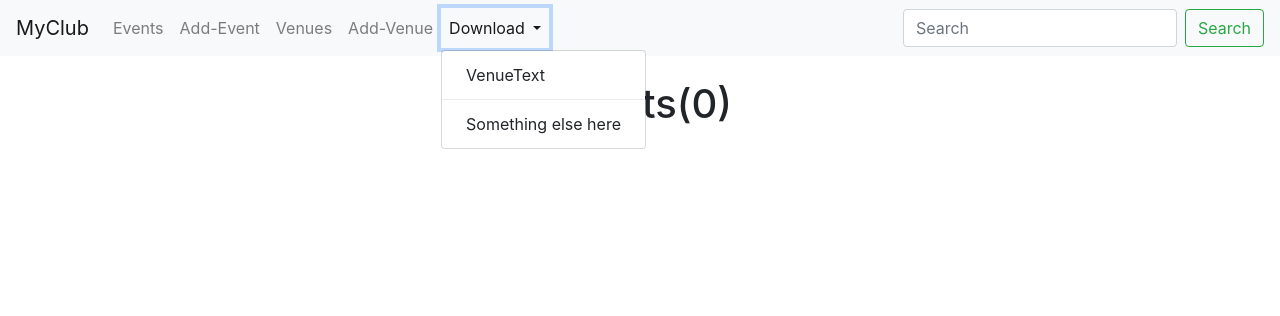
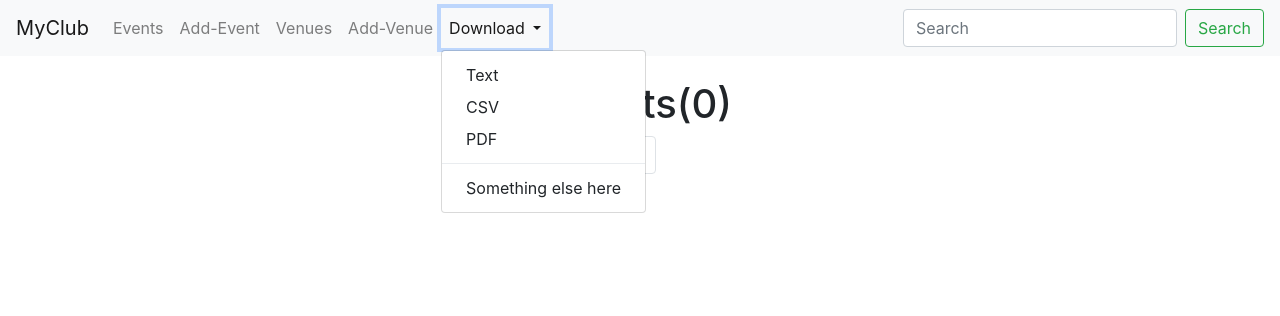
Before and after one commit to GolamRabbani20/myClub_django, a Django app: page /list_events/ in a window 1280 px wide, after a click on "Download". Shown: the top 316 px of the page. Run offline with Django 5.2, Linux system fonts and the light colour scheme; data that the repository does not hold is empty; some libraries are stand-ins or nearby versions.

Commit message:
Add Panginadion, Add downlod options

```diff
--- a/events_app/urls.py
+++ b/events_app/urls.py
@@ -12,6 +12,10 @@ urlpatterns = [
     path('delete_venue/<venue_id>', views.deleteVenue, name='delete-venue'),
     path('venue_text/', views.venueText, name='venue-text'),
     path('indivisual_veneue_text/<venue_id>', views.indivisualVenueText, name='indivisual-venue-text'),
+    path('venue_csv/', views.venueCSV, name='venue-csv'),
+    path('indivisual_venue_csv/<venue_id>', views.indivisualVenueCSV, name='indivisual-venue-csv'),
+    path('venue_pdf/', views.venuePDF, name='venue-pdf'),
+    path('indivisual_veneue_pdf/<venue_id>', views.indivisualVenuePDF, name='indivisual-venue-pdf'),
 
     path('list_events/', views.listEvents, name='list-events'),
     path('add_event/', views.addEvent, name='add-event'),
--- a/events_app/views.py
+++ b/events_app/views.py
@@ -4,11 +4,19 @@ from calendar import HTMLCalendar
 from datetime import datetime as dt
 from .models import Event, Venue, MyClubUser
 from .forms import VenueForm, EventForm
-from django.http import  HttpResponseRedirect
+from django.http import  HttpResponseRedirect, FileResponse
 from django.contrib import messages
 from django.http import HttpResponse
+import csv
 
-# -----------------------------------------------------------------------------------------------------------------------------------------------------
+from reportlab.pdfgen import canvas
+from reportlab.lib.units import inch
+from reportlab.lib.pagesizes import letter
+import io
+
+from django.core.paginator import Paginator
+
+# -------------------------------------------------------------------->| Venues Download |<---------------------------------------------------------------
 def venueText(request):
     response = HttpResponse(content_type='text/plain')
     response['Content-Disposition'] = 'attatchment; filename=venue.txt'
@@ -34,16 +42,146 @@ def indivisualVenueText(request, venue_id):
     response.writelines(lines)
     return response
 
+def venueCSV(request):
+    response = HttpResponse(content_type='text/csv')
+    response['Content-Disposition'] = 'attatchment; filename=venue.csv'
+
+    writer = csv.writer(response)
+    venues = Venue.objects.all()
+    #Heading
+    writer.writerow(['Venue-name', 'Address', 'Zip_code', 'Phone', 'Web-address', 'Email_address'])
+
+    for venue in venues:
+        writer.writerow([venue.name, venue.address, venue.zip_code, venue.phone, venue.web, venue.email_address])
+
+    return response
+
+def indivisualVenueCSV(request, venue_id):
+    response = HttpResponse(content_type = 'text/csv')
+    response['Content-Disposition'] = 'attatchment; filemane = venue.csv'
+
+    writer = csv.writer(response)
+    venue = Venue.objects.get(pk = venue_id)
+
+    writer.writerow(['Venue-name', 'Address', 'Zip_code', 'Phone', 'Web-address', 'Email_address'])
+    writer.writerow([venue.name, venue.address, venue.zip_code, venue.phone, venue.web, venue.email_address])
+
+    return response
+
+def venuePDF(request):
+    # Create Bytestream buffer
+    buf = io.BytesIO()
+    #Create a canvas
+    c = canvas.Canvas(buf, pagesize = letter, bottomup = 0)
+    # Create a text object
+    text_obj = c.beginText()
+    text_obj.setTextOrigin(inch, inch)
+    text_obj.setFont('Helvetica', 14)
+
+    venues = Venue.objects.all()
+    lines = []
+    for venue in venues:
+        lines.append(venue.name)
+        lines.append(venue.address)
+        lines.append(venue.zip_code)
+        lines.append(venue.phone)
+        lines.append(venue.web)
+        lines.append(venue.email_address)
+        lines.append("--------------------------------------------------------")
 
 
-# -----------------------------------------------------------------------------------------------------------------------------------------------------
+    for line in lines:
+        text_obj.textLine(line)
+
+    c.drawText(text_obj)
+    c.showPage()
+    c.save()
+    buf.seek(0)
+
+    return FileResponse(buf, as_attachment=True, filename=venue.name +'_'+ str(venue.id) + '.pdf')
+
+
+def indivisualVenuePDF(request, venue_id):
+    buf = io.BytesIO()
+    c = canvas.Canvas(buf, pagesize=letter, bottomup=0)
+    textob = c.beginText()
+    textob.setTextOrigin(inch, inch)
+    textob.setFont('Helvetica', 16)
+
+    venue = Venue.objects.get(pk=venue_id)
+    lines = []
+    lines.append(venue.name)
+    lines.append(venue.address)
+    lines.append(venue.zip_code)
+    lines.append(venue.phone)
+    lines.append(venue.web)
+    lines.append(venue.email_address)
+
+    for line in lines:
+        textob.textLine(line)
+
+    c.drawText(textob)
+    c.showPage()
+    c.save()
+    buf.seek(0)
+
+    return FileResponse(buf, as_attachment=True, filename=venue.name +'.pdf')
+
+# ------------------------------------------------------------------->| Events |<----------------------------------------------------------------------
 def listEvents(request):
-    all_events = Event.objects.all().order_by('-event_date')
-    return render(request, 'events/list_events.html', {'all_events': all_events, 'events_number': len(all_events)})
+    all_events = Event.objects.all()
+    p = Paginator(all_events, 1)
+    page = request.GET.get('page')
+    events = p.get_page(page)
+    nums = 'a' * events.paginator.num_pages
+    return render(request, 'events/list_events.html', {'events_number': len(all_events), 'events': events, 'nums': nums})
 
+def addEvent(request):
+    submitted = False
+    if request.method == "POST":
+        form = EventForm(request.POST)
+        if form.is_valid():
+            form.save()
+            return HttpResponseRedirect('/add_event?submitted=True')
+    else:
+       form = EventForm()
+       if 'submitted' in request.GET:
+           submitted = True
+    return render(request, 'events/add_event.html', {'form': form, 'submitted': submitted})
+
+def updateEvent(request, event_id):
+    event = Event.objects.get(pk=event_id)
+    form = EventForm(request.POST or None, instance=event)
+    if form.is_valid():
+        form.save()
+        return redirect('list-events')
+    return render(request, 'events/update_event.html', {'event':event, 'form': form})
+
+def deleteEvent(request, event_id):
+    event = Event.objects.get(pk=event_id)
+    event.delete()
+    return redirect('list-events')
+# ------------------------------------------------------------>| Venue |<----------------------------------------------------------------------------------
 def listVenues(request):
-    all_venues = Venue.objects.all().order_by('pk')
-    return render(request, 'venues/list_venue.html', {'all_venues': all_venues, 'venues_number': len(all_venues)})
+    all_venues = Venue.objects.all()
+    p = Paginator(all_venues, 5)
+    page = request.GET.get('page')
+    venues = p.get_page(page)
+    nums = 'a' * venues.paginator.num_pages
+    return render(request, 'venues/list_venue.html', {'venues': venues, 'venues_number': len(all_venues), 'nums': nums})
+
+def addVenue(request):
+    submitted = False
+    if request.method == "POST":
+        form = VenueForm(request.POST)
+        if form.is_valid():
+            form.save()
+            return HttpResponseRedirect('/add_venue?submitted=True')
+    else:
+        form = VenueForm
+        if 'submitted' in request.GET:
+            submitted = True
+    return render(request, 'venues/add_venue.html', {'form': form, 'submitted': submitted})
 
 def showVenue(request, venue_id):
     venue = Venue.objects.get(pk=venue_id)
@@ -58,55 +196,12 @@ def updateVenue(request, venue_id):
         return redirect('list-venues')
     return render(request, 'venues/update_venue.html', {'venue': venue, 'form': form})
 
-def updateEvent(request, event_id):
-    event = Event.objects.get(pk=event_id)
-    form = EventForm(request.POST or None, instance=event)
-    if form.is_valid():
-        form.save()
-        return redirect('list-events')
-    return render(request, 'events/update_event.html', {'event':event, 'form': form})
-
-def deleteEvent(request, event_id):
-    event = Event.objects.get(pk=event_id)
-    event.delete()
-    return redirect('list-events')
-
 def deleteVenue(request, venue_id):
     venue = Venue.objects.get(pk=venue_id)
     venue.delete()
     return redirect('list-venues')
 
-def addVenue(request):
-    submitted = False
-    if request.method == "POST":
-        form = VenueForm(request.POST)
-        if form.is_valid():
-            form.save()
-            return HttpResponseRedirect('/add_venue?submitted=True')
-    else:
-        form = VenueForm
-        if 'submitted' in request.GET:
-            submitted = True
-    return render(request, 'venues/add_venue.html', {'form': form, 'submitted': submitted})
-
-def addEvent(request):
-    submitted = False
-    if request.method == "POST":
-        form = EventForm(request.POST)
-        if form.is_valid():
-            form.save()
-            return HttpResponseRedirect('/add_event?submitted=True')
-    else:
-       form = EventForm()
-       if 'submitted' in request.GET:
-           submitted = True
-    return render(request, 'events/add_event.html', {'form': form, 'submitted': submitted})
-
-
-
-
-
-
+# --------------------------------------------------------------------------------->| Home Page |<-----------------------------------------------------------
 def Home(request, month=dt.now().strftime("%B"), year=dt.now().year):
     name = 'Rabbani'
     month_number = [month.upper() for month in list(calendar.month_name)].index(month.upper())
--- a/requirements.txt
+++ b/requirements.txt
@@ -1,2 +1,3 @@
 django>4.1, <5.2
 psycopg2
+reportlab
--- a/templates/common/navbar.html
+++ b/templates/common/navbar.html
@@ -20,7 +20,9 @@
           Download
         </a>
         <div class="dropdown-menu" aria-labelledby="navbarDropdown">
-          <a class="dropdown-item" href="{% url 'venue-text' %}">VenueText</a>
+          <a class="dropdown-item" href="{% url 'venue-text' %}">Text</a>
+          <a class="dropdown-item" href="{% url 'venue-csv' %}">CSV</a>
+          <a class="dropdown-item" href="{% url 'venue-pdf' %}">PDF</a>
 
           <div class="dropdown-divider"></div>
 
--- a/templates/events/list_events.html
+++ b/templates/events/list_events.html
@@ -5,7 +5,7 @@
 {% block content %}
 <center> <h1>Events({{events_number}})</h1> </center>
 <div class='container'>
-    {% for event in all_events %}
+    {% for event in events %}
         <div class="card">
             <div class="card-header">
             {{event}}
@@ -39,6 +39,31 @@
 
         <br>
     {% endfor %}
+    <!--
+    {{events}}<br>
+    Has previous_page: {{ events.has_previous }}<br>
+    Has next_page: {{ events.has_next }}<br>
+    Current page: {{ events.number }}<br>
+    Number of pages: {{ events.paginator.num_pages}}
+    -->
+
+<nav aria-label="Page navigation example">
+    <ul class="pagination justify-content-center">
+        {% if events.has_previous %}
+        <li class="page-item"><a href="?page=1" class="page-link">&laquo; First</a></li>
+            <li class="page-item"><a href="?page={{events.previous_page_number}}" class="page-link">Previous</a></li>
+        {% endif %}
+        {% for i in nums %}
+        <li class="page-item disabled"><a href="#" class="page-link"> {{forloop.counter}}</a></li>
+        {% endfor%}
+
+        {% if events.has_next %}
+            <li class="page-item"><a class="page-link" href="?page={{events.next_page_number}}" >next</a></li>
+            <li class="page-item"><a class="page-link" href="?page={{events.paginator.num_pages}}" >Last&raquo;</a></li>
+        {% endif %}
+    </ul>
+</nav>
+
+<br><br><br><br>
 </div>
-
 {% endblock %}
```
Also changed, not shown: templates/venues/list_venue.html (+21 -1 lines).
